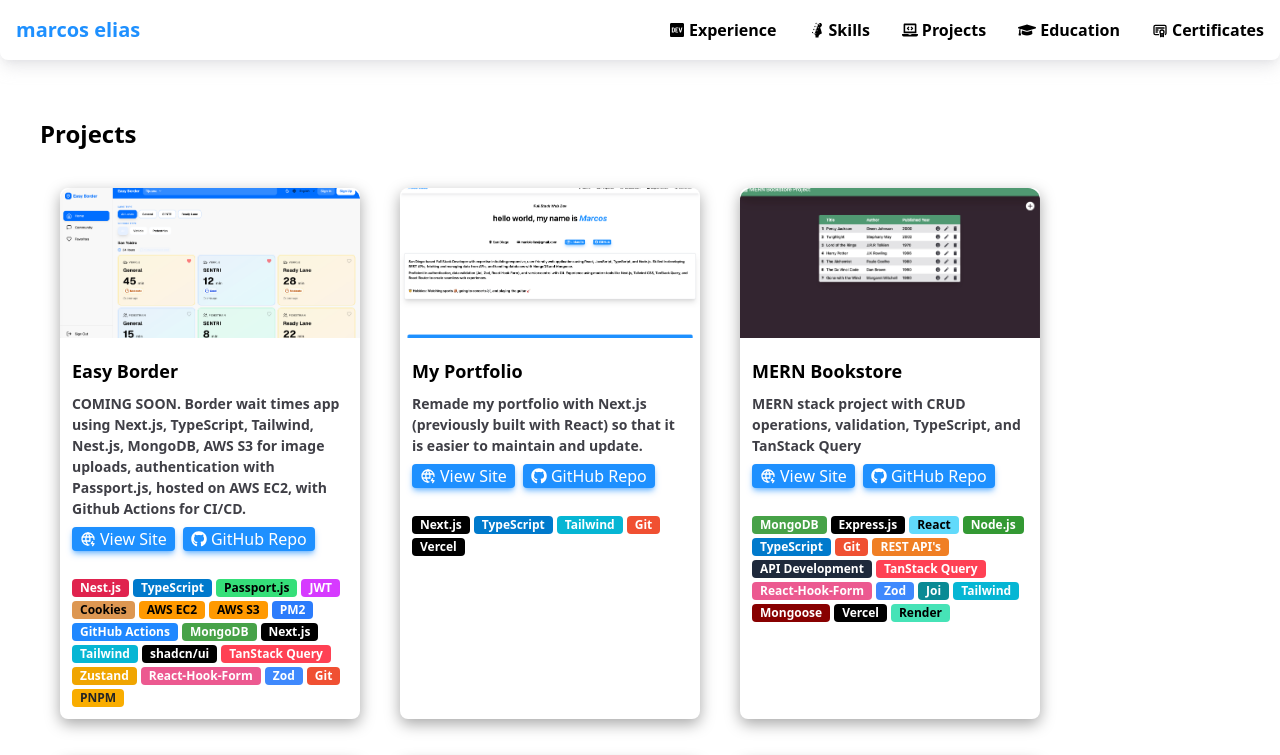
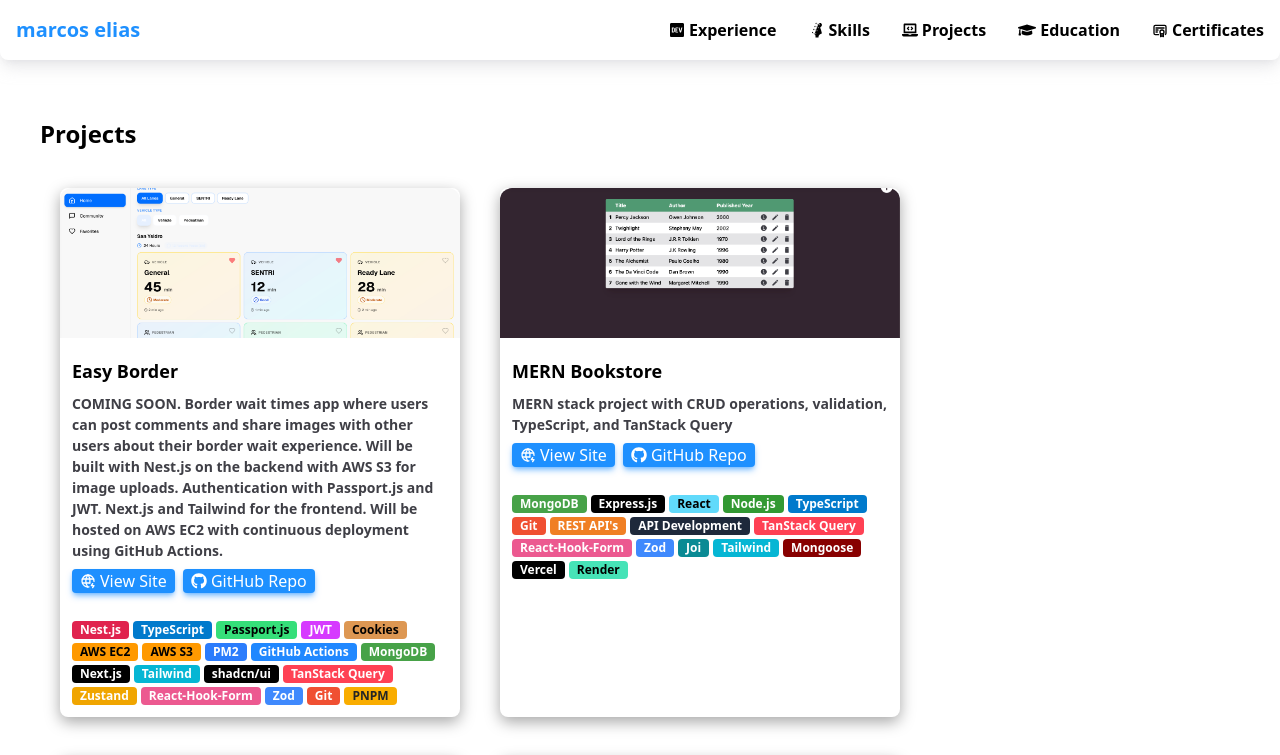
Before and after one commit to mark-elias/MyPortfolio_Next.js, a Next.js app: page /projects in a window 1280 px wide. Shown: the top 755 px of the page. Built offline with nearby package versions, Linux system fonts and the light colour scheme; grey boxes are pictures that could not be loaded.

Commit message:
update some project card styling and info

```diff
--- a/app/globals.css
+++ b/app/globals.css
@@ -44,7 +44,7 @@
     @apply p-5 flex flex-wrap gap-10;
   }
   .project-card {
-    @apply rounded-lg custom-shadow w-[300px] transition-transform transform hover:scale-105 ease-in-out duration-300;
+    @apply rounded-lg custom-shadow w-[400px] transition-transform transform hover:scale-105 ease-in-out duration-300;
   }
   .cool-badge {
     @apply rounded text-[12px] px-2;
--- a/src/constants/projectCard.constants.ts
+++ b/src/constants/projectCard.constants.ts
@@ -1,4 +1,4 @@
-import portfolioScreenshot from "@/src/assets/images/portfolio_screenshot.png";
+// import portfolioScreenshot from "@/src/assets/images/portfolio_screenshot.png";
 import mernBookstoreScreenshot from "@/src/assets/images/mernBookstore_screenshot.png";
 import gameHubScreenshot from "@/src/assets/images/gameHub_screenshot.png";
 import expenseTrackerScreenshot from "@/src/assets/images/expenseTracker_screenshot.png";
@@ -13,10 +13,10 @@ export const projects = [
     id: "easyborder",
     title: "Easy Border",
     description:
-      "COMING SOON. Border wait times app using Next.js, TypeScript, Tailwind, Nest.js, MongoDB, AWS S3 for image uploads, authentication with Passport.js, hosted on AWS EC2, with Github Actions for CI/CD.",
+      "COMING SOON. Border wait times app where users can post comments and share images with other users about their border wait experience. Will be built with Nest.js on the backend with AWS S3 for image uploads. Authentication with Passport.js and JWT. Next.js and Tailwind for the frontend. Will be hosted on AWS EC2 with continuous deployment using GitHub Actions.",
     image: easyBorderScreenshot,
     alt: "easy border project screenshot",
-    siteLink: "44.195.169.220:3001/api",
+    siteLink: "http://44.195.169.220:3001/api",
     githubLink: "https://github.com/mark-elias/easyborder-backend",
     badges: [
       "Nest.js",
@@ -40,17 +40,17 @@ export const projects = [
       "PNPM",
     ],
   },
-  {
-    id: "portfolio",
-    title: "My Portfolio",
-    description:
-      "Remade my portfolio with Next.js (previously built with React) so that it is easier to maintain and update.",
-    image: portfolioScreenshot,
-    alt: "marcos elias portfolio project screenshot",
-    siteLink: "https://marcoseliasportfolio.com",
-    githubLink: "https://github.com/mark-elias/MyPortfolio_Next.js",
-    badges: ["Next.js", "TypeScript", "Tailwind", "Git", "Vercel"],
-  },
+  // {
+  //   id: "portfolio",
+  //   title: "My Portfolio",
+  //   description:
+  //     "Remade my portfolio with Next.js (previously built with React) so that it is easier to maintain and update.",
+  //   image: portfolioScreenshot,
+  //   alt: "marcos elias portfolio project screenshot",
+  //   siteLink: "https://marcoseliasportfolio.com",
+  //   githubLink: "https://github.com/mark-elias/MyPortfolio_Next.js",
+  //   badges: ["Next.js", "TypeScript", "Tailwind", "Git", "Vercel"],
+  // },
   {
     id: "mern-bookstore",
     title: "MERN Bookstore",
```
